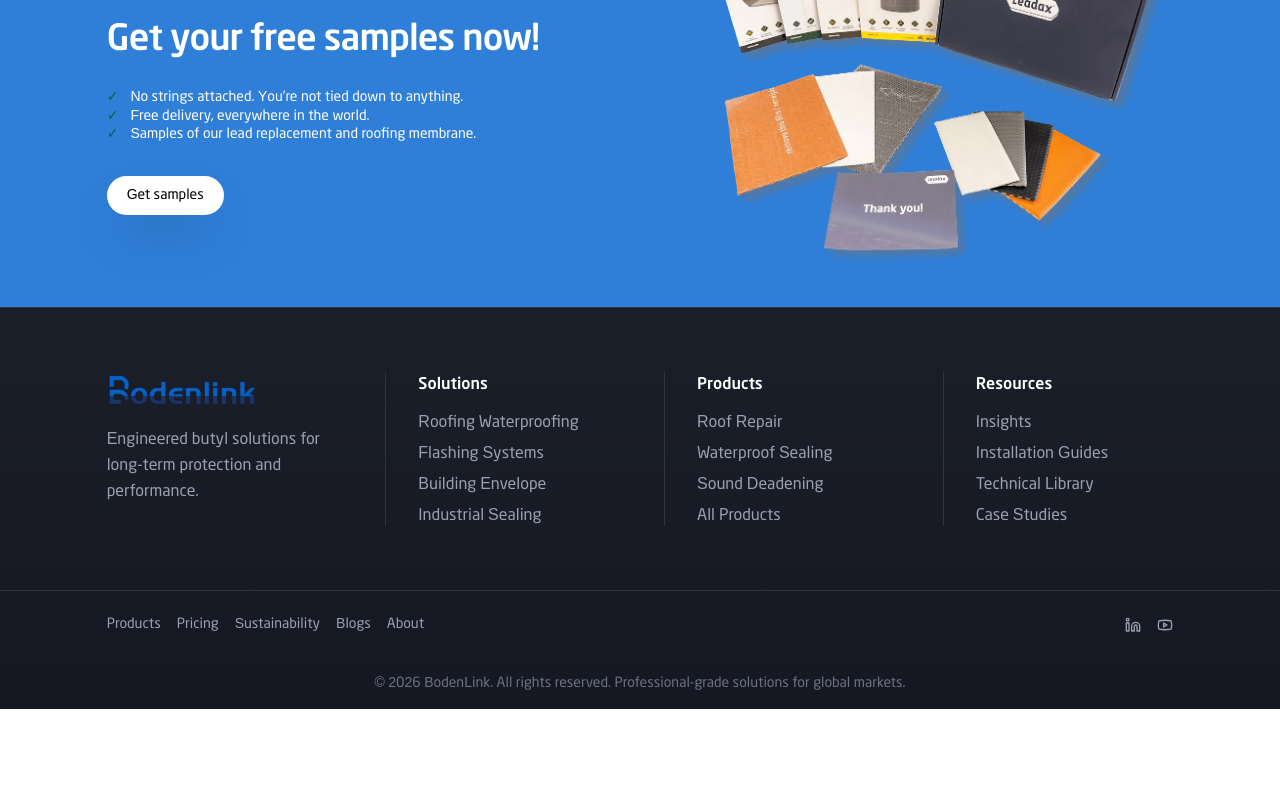
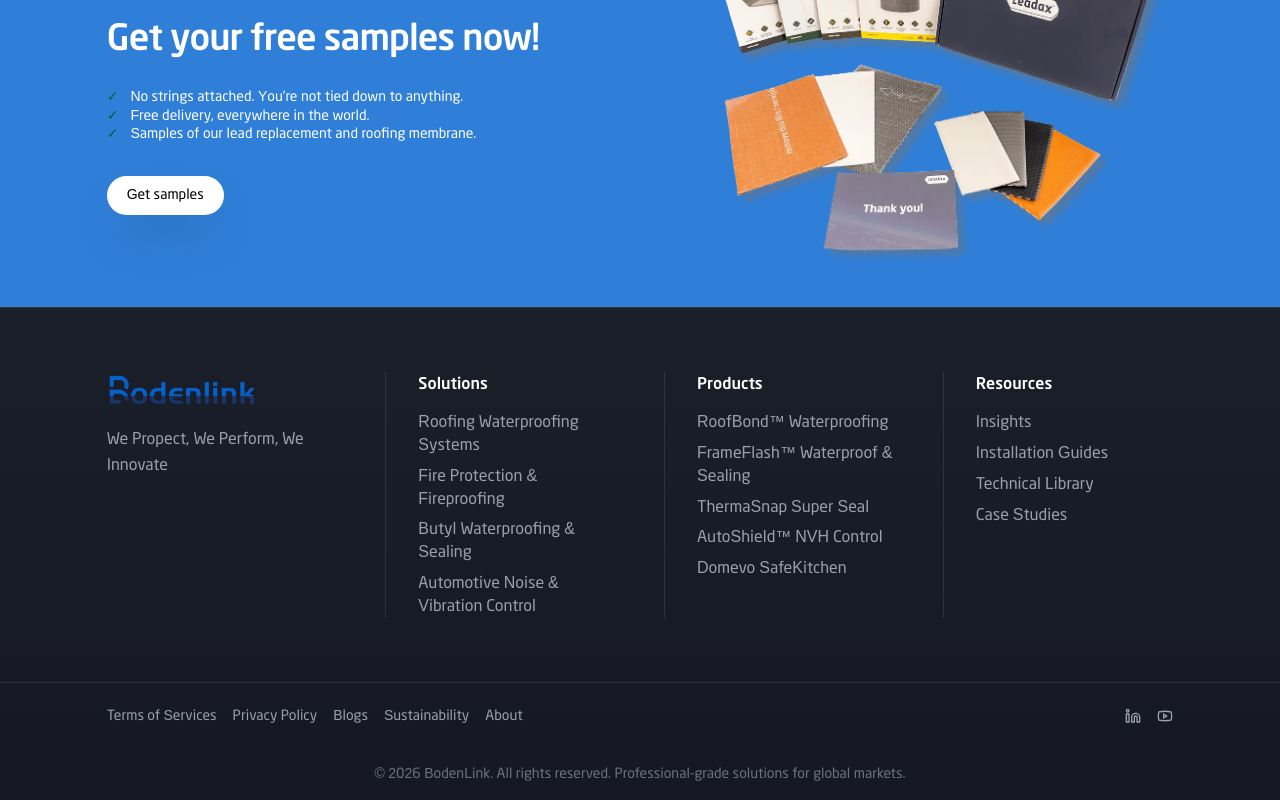
Before and after one commit to Abdulwahab76/leadex-next, a Next.js app: page / in a window 1280 px wide. Shown: the part 2739-3539 px from the top of the page. Before the commit the page ends 3448 px from the top, so only its background shows below. Built offline with nearby package versions, Linux system fonts and the light colour scheme.

Commit message:
feat: footer links updated

```diff
--- a/src/Components/Layouts/Footer.tsx
+++ b/src/Components/Layouts/Footer.tsx
@@ -4,12 +4,45 @@
 
 export default function Footer() {
     const mainNavLinks = [
-        { href: "/products", label: "Products" },
-        { href: "/pricing", label: "Pricing" },
-        { href: "/sustainability", label: "Sustainability" },
+        { href: "/terms-of-services ", label: "Terms of Services " },
+        { href: "/privacy-policy", label: "Privacy Policy" },
         { href: "/blogs", label: "Blogs" },
+        { href: "/sustainability  ", label: "Sustainability  " },
         { href: "/about", label: "About" },
     ];
+    const subMenu = [
+        { label: "Roofing Waterproofing Systems", href: "/solutions/roofing-waterproofing-systems" },
+        { label: "Fire Protection & Fireproofing", href: "/solutions/flashing-protection-fireproofing" },
+        { label: "Butyl Waterproofing & Sealing", href: "/solutions/butyle-Waterproofing-sealing" },
+        { label: "Automotive Noise & Vibration Control", href: "/solutions/automotive-noise-vibration-control" }
+    ]
+
+    const subMenuProduct = [
+        {
+            label: "BuildCore",
+            isCategory: true,
+            items: [
+                { label: "RoofBond™ Waterproofing", href: "/products/roof-repair/flexoflash" },
+                { label: "FrameFlash™ Waterproof & Sealing", href: "/products/buildcore/frameflash" },
+                { label: "ThermaSnap Super Seal", href: "/products/buildcore/thermasnap" },
+            ]
+        },
+        {
+            label: "AutoShield",
+            isCategory: true,
+            items: [
+                { label: "AutoShield™ NVH Control", href: "/products/autoshield/nvh-control" },
+            ]
+        },
+        {
+            label: "Domevo",
+            isCategory: true,
+            items: [
+                { label: "Domevo SafeKitchen", href: "/products/domevo/safekitchen" },
+            ]
+        },
+        { label: "All Products →", href: "/products", highlight: true },
+    ]
     return (
         <footer className="bg-linear-to-b from-[#1b1f2a] to-[#151822] text-gray-400">
 
@@ -25,7 +58,7 @@
                         <Image src='/images/Bodenlink.png' width={150} height={150} alt="logo" />
 
                         <p className="mt-4 text-sm leading-relaxed">
-                            Engineered butyl solutions for long-term protection and performance.
+                            We Propect, We Perform, We Innovate
                         </p>
                     </div>
 
@@ -34,11 +67,9 @@
                         <h4 className="text-white text-sm font-medium mb-4">
                             Solutions
                         </h4>
-                        <ul className="space-y-2 text-sm">
-                            <li><Link href="#">Roofing Waterproofing</Link></li>
-                            <li><Link href="#">Flashing Systems</Link></li>
-                            <li><Link href="#">Building Envelope</Link></li>
-                            <li><Link href="#">Industrial Sealing</Link></li>
+                        <ul className="space-y-2 text-sm *:hover:text-blue-500 transition-colors">
+                            {subMenu.map((item, ind) => <li key={ind}><Link href={item.href}>{item.label}</Link></li>)}
+
                         </ul>
                     </div>
 
@@ -47,11 +78,10 @@
                         <h4 className="text-white text-sm font-medium mb-4">
                             Products
                         </h4>
-                        <ul className="space-y-2 text-sm">
-                            <li><Link href="#">Roof Repair</Link></li>
-                            <li><Link href="#">Waterproof Sealing</Link></li>
-                            <li><Link href="#">Sound Deadening</Link></li>
-                            <li><Link href="#">All Products</Link></li>
+                        <ul className="space-y-2 text-sm *:hover:text-blue-500 transition-colors">
+                            {subMenuProduct.map((item) =>
+                                item.items?.map((subItem, index) => <li key={index}><Link href="#">{subItem.label}</Link></li>))}
+
                         </ul>
                     </div>
 
@@ -60,7 +90,7 @@
                         <h4 className="text-white text-sm font-medium mb-4">
                             Resources
                         </h4>
-                        <ul className="space-y-2 text-sm">
+                        <ul className="space-y-2 text-sm *:hover:text-blue-500 transition-colors">
                             <li><Link href="#">Insights</Link></li>
                             <li><Link href="#">Installation Guides</Link></li>
                             <li><Link href="#">Technical Library</Link></li>
```
